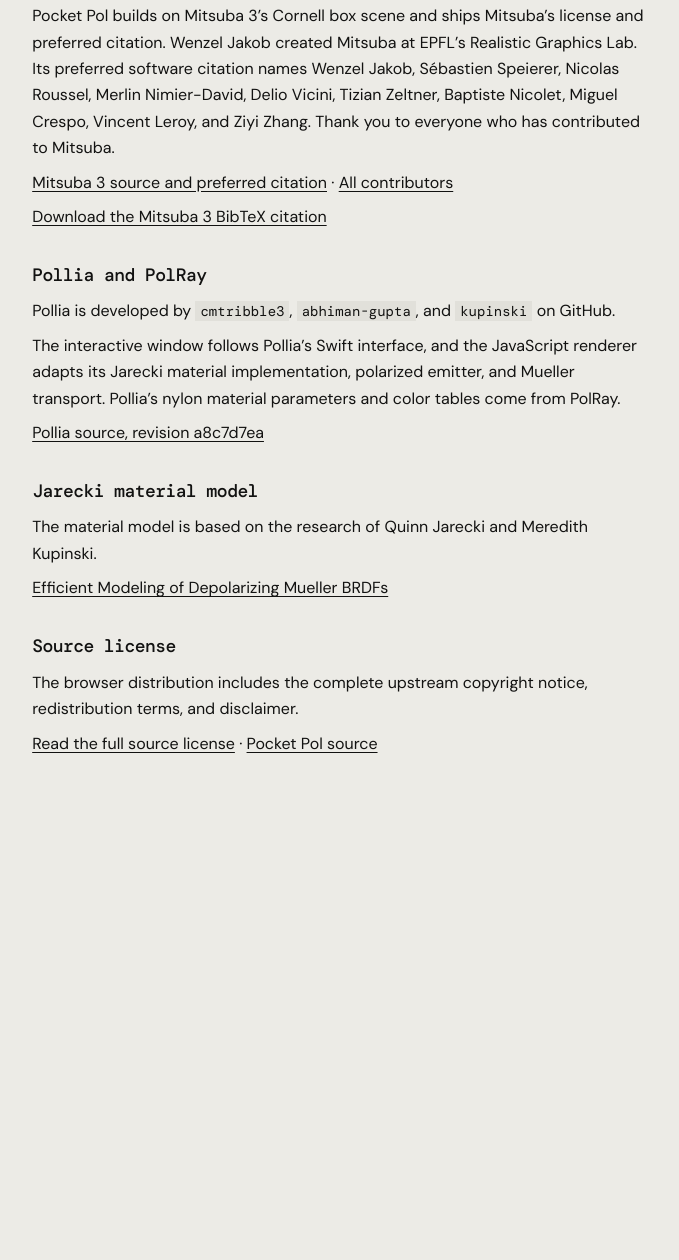
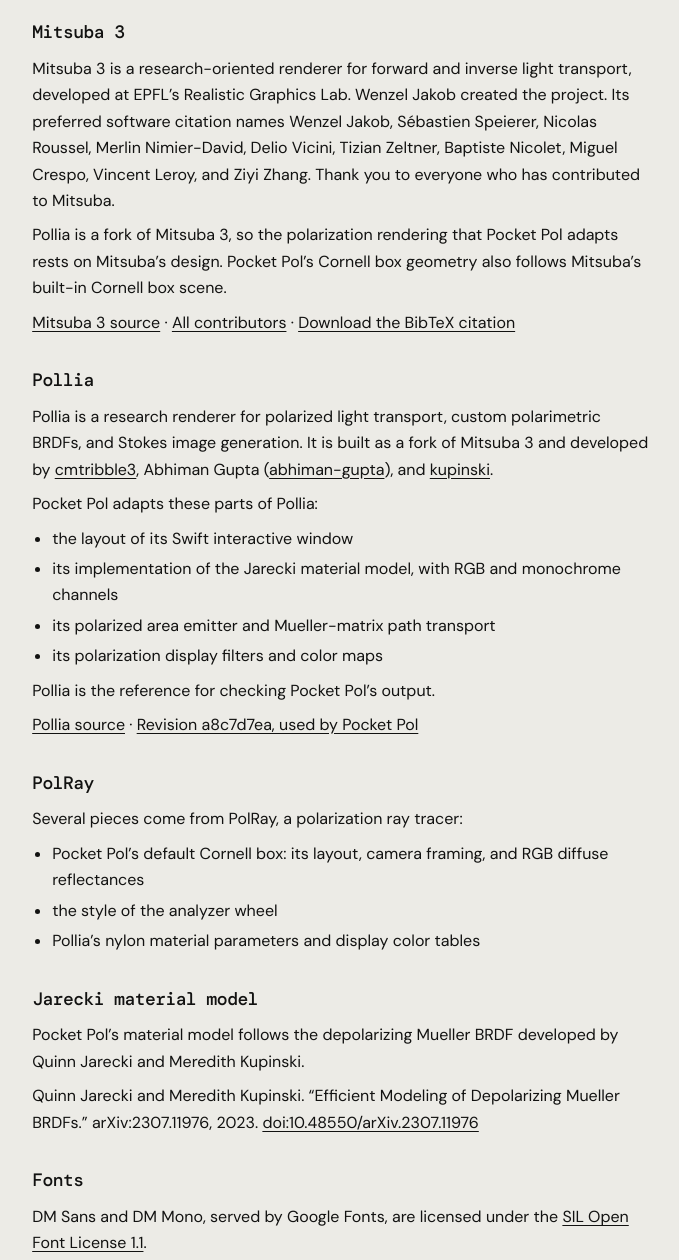
Before and after one commit to abhiman-gupta/pocket-pol, a plain HTML site: page web/credits.html in a window 1280 px wide. Shown: the part 270-1530 px from the top of the page, without its empty margins (299-978 px from the left). Before the commit the page ends 1091 px from the top, so only its background shows below. Drawn offline with nearby package versions, Linux system fonts and the light colour scheme.

Commit message:
Expand credits and align the viewer bar with the image

```diff
--- a/web/credits.html
+++ b/web/credits.html
@@ -5,31 +5,50 @@
   <meta name="viewport" content="width=device-width,initial-scale=1">
   <title>Credits and licenses | Pocket Pol</title>
   <link rel="stylesheet" href="https://fonts.googleapis.com/css2?family=DM+Mono:wght@400;500&family=DM+Sans:opsz,wght@9..40,400..700&display=swap">
-  <link rel="stylesheet" href="./style.css?v=28">
+  <link rel="stylesheet" href="./style.css?v=29">
 </head>
 <body>
   <main class="credits-page">
     <nav aria-label="Pocket Pol"><a href="./">← Pocket Pol</a></nav>
     <h1>Credits and licenses</h1>
-    <p>Pocket Pol is an independent browser adaptation of polarized rendering from Mitsuba 3 and Pollia.</p>
+    <p>Pocket Pol is a browser renderer for polarized light, written in JavaScript and WebGPU. It brings the polarization models of Pollia, a research renderer built on Mitsuba&nbsp;3, to the web. Pocket Pol stands on the work of the people and projects below.</p>
 
     <h2>Mitsuba 3</h2>
-    <p>Pocket Pol builds on Mitsuba 3’s Cornell box scene and ships Mitsuba’s license and preferred citation. Wenzel Jakob created Mitsuba at EPFL’s Realistic Graphics Lab. Its preferred software citation names Wenzel Jakob, Sébastien Speierer, Nicolas Roussel, Merlin Nimier-David, Delio Vicini, Tizian Zeltner, Baptiste Nicolet, Miguel Crespo, Vincent Leroy, and Ziyi Zhang. Thank you to everyone who has contributed to Mitsuba.</p>
-    <p><a href="https://github.com/mitsuba-renderer/mitsuba3#about">Mitsuba 3 source and preferred citation</a> · <a href="https://github.com/mitsuba-renderer/mitsuba3/graphs/contributors">All contributors</a></p>
-    <p><a href="./mitsuba3.bib" download>Download the Mitsuba 3 BibTeX citation</a></p>
+    <p>Mitsuba&nbsp;3 is a research-oriented renderer for forward and inverse light transport, developed at EPFL’s Realistic Graphics Lab. Wenzel Jakob created the project. Its preferred software citation names Wenzel Jakob, Sébastien Speierer, Nicolas Roussel, Merlin Nimier-David, Delio Vicini, Tizian Zeltner, Baptiste Nicolet, Miguel Crespo, Vincent Leroy, and Ziyi Zhang. Thank you to everyone who has contributed to Mitsuba.</p>
+    <p>Pollia is a fork of Mitsuba&nbsp;3, so the polarization rendering that Pocket Pol adapts rests on Mitsuba’s design. Pocket Pol’s Cornell box geometry also follows Mitsuba’s built-in Cornell box scene.</p>
+    <p><a href="https://github.com/mitsuba-renderer/mitsuba3">Mitsuba 3 source</a> · <a href="https://github.com/mitsuba-renderer/mitsuba3/graphs/contributors">All contributors</a> · <a href="./mitsuba3.bib" download>Download the BibTeX citation</a></p>
 
-    <h2>Pollia and PolRay</h2>
-    <p>Pollia is developed by <code>cmtribble3</code>, <code>abhiman-gupta</code>, and <code>kupinski</code> on GitHub.</p>
-    <p>The interactive window follows Pollia’s Swift interface, and the JavaScript renderer adapts its Jarecki material implementation, polarized emitter, and Mueller transport. Pollia’s nylon material parameters and color tables come from PolRay.</p>
-    <p><a href="https://github.com/cmtribble3/pollia/tree/a8c7d7eaa55c20473a20f63de5986fc7f29e77d7">Pollia source, revision a8c7d7ea</a></p>
+    <h2>Pollia</h2>
+    <p>Pollia is a research renderer for polarized light transport, custom polarimetric BRDFs, and Stokes image generation. It is built as a fork of Mitsuba&nbsp;3 and developed by <a href="https://github.com/cmtribble3">cmtribble3</a>, Abhiman Gupta (<a href="https://github.com/abhiman-gupta">abhiman-gupta</a>), and <a href="https://github.com/kupinski">kupinski</a>.</p>
+    <p>Pocket Pol adapts these parts of Pollia:</p>
+    <ul>
+      <li>the layout of its Swift interactive window</li>
+      <li>its implementation of the Jarecki material model, with RGB and monochrome channels</li>
+      <li>its polarized area emitter and Mueller-matrix path transport</li>
+      <li>its polarization display filters and color maps</li>
+    </ul>
+    <p>Pollia is the reference for checking Pocket Pol’s output.</p>
+    <p><a href="https://github.com/cmtribble3/pollia">Pollia source</a> · <a href="https://github.com/cmtribble3/pollia/tree/a8c7d7eaa55c20473a20f63de5986fc7f29e77d7">Revision a8c7d7ea, used by Pocket Pol</a></p>
+
+    <h2>PolRay</h2>
+    <p>Several pieces come from PolRay, a polarization ray tracer:</p>
+    <ul>
+      <li>Pocket Pol’s default Cornell box: its layout, camera framing, and RGB diffuse reflectances</li>
+      <li>the style of the analyzer wheel</li>
+      <li>Pollia’s nylon material parameters and display color tables</li>
+    </ul>
 
     <h2>Jarecki material model</h2>
-    <p>The material model is based on the research of Quinn Jarecki and Meredith Kupinski.</p>
-    <p><a href="https://arxiv.org/abs/2307.11976">Efficient Modeling of Depolarizing Mueller BRDFs</a></p>
+    <p>Pocket Pol’s material model follows the depolarizing Mueller BRDF developed by Quinn Jarecki and Meredith Kupinski.</p>
+    <p>Quinn Jarecki and Meredith Kupinski. “Efficient Modeling of Depolarizing Mueller BRDFs.” arXiv:2307.11976, 2023. <a href="https://doi.org/10.48550/arXiv.2307.11976">doi:10.48550/arXiv.2307.11976</a></p>
 
-    <h2>Source license</h2>
-    <p>The browser distribution includes the complete upstream copyright notice, redistribution terms, and disclaimer.</p>
-    <p><a href="./LICENSE">Read the full source license</a> · <a href="https://github.com/abhiman-gupta/pocket-pol/tree/test-pocket-pol-web/web">Pocket Pol source</a></p>
+    <h2>Fonts</h2>
+    <p>DM Sans and DM Mono, served by Google Fonts, are licensed under the <a href="https://openfontlicense.org/">SIL Open Font License 1.1</a>.</p>
+
+    <h2>Licenses</h2>
+    <p>Mitsuba&nbsp;3 and Pollia are distributed under a BSD 3-Clause license. Copyright © 2017 Wenzel Jakob. Pocket Pol includes code adapted from Pollia, so it ships the complete copyright notice, redistribution conditions, and disclaimer from that license.</p>
+    <p><a href="./LICENSE">Read the full license</a> · <a href="https://github.com/abhiman-gupta/pocket-pol">Pocket Pol source</a></p>
+    <p class="note">Pocket Pol is an independent project. It is not affiliated with or endorsed by EPFL or the Mitsuba&nbsp;3 developers. The names of Mitsuba&nbsp;3’s copyright holder and contributors are used only for attribution.</p>
   </main>
 </body>
 </html>
--- a/web/style.css
+++ b/web/style.css
@@ -532,6 +532,16 @@ dt, .hint { color: var(--muted); }
 .credits-page p { margin: .5rem 0; }
 .credits-page a { color: inherit; text-underline-offset: .18em; }
 .credits-page code { padding: 1px 5px; background: var(--paper-2); font-family: var(--display); font-size: .875em; }
+.credits-page ul { margin: .5rem 0; padding-left: 1.25rem; }
+.credits-page li { margin: .25rem 0; }
+.credits-page .note { color: var(--muted); font-size: .875rem; }
+
+/* Wider screens: the footer shares the image's column so its buttons line up with the image edges, not the colorbar's. */
+@media (min-width: 541px) {
+  .viewer { display: grid; grid-template-columns: minmax(0, 1fr) auto; column-gap: 12px; }
+  .figure { display: contents; }
+  .viewer-footer { grid-column: 1; }
+}
 
 @media (max-width: 820px) {
   .window {
```
Also changed, not shown: web/index.html (+1 -1 lines), 2 other files.
